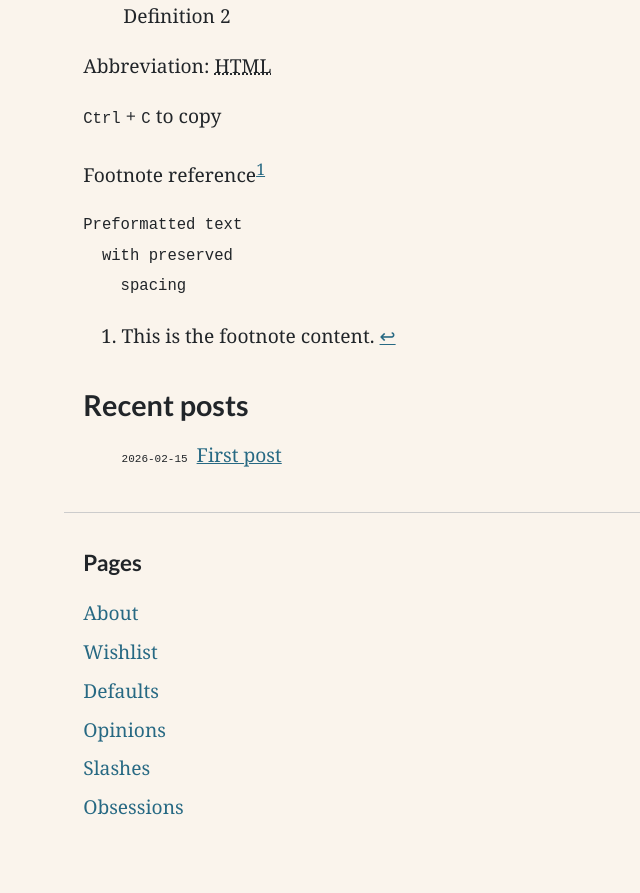
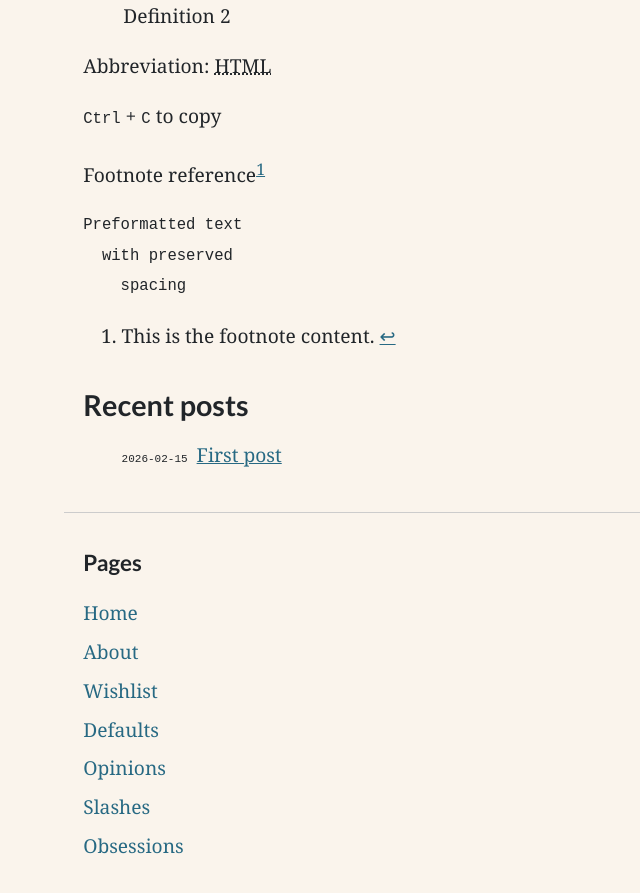
Before and after one commit to tklaver/blog, a Jekyll site: the page built from _posts/2026-02-15-first-post.md, in a window 1280 px wide and 900 px high, scrolled down 2585 px. Shown: the top 893 px of the window, without its empty margins (0-640 px from the left). Built offline with Jekyll 4.4.1, drawn with Linux system fonts in a browser that asks for light colours; before the commit the page ends 3446 px from its top, so only the background shows below that.

Commit message:
Add Home link at the top of Pages list in footer

```diff
--- a/_includes/footer.html
+++ b/_includes/footer.html
@@ -2,6 +2,7 @@
   <nav>
     <h3>Pages</h3>
     <ul>
+            <li><a href="/">Home</a></li>
       {% for page in site.pages %}
         <li><a href="{{ page.url }}">{{ page.title }}</a></li>
       {% endfor %}
```
